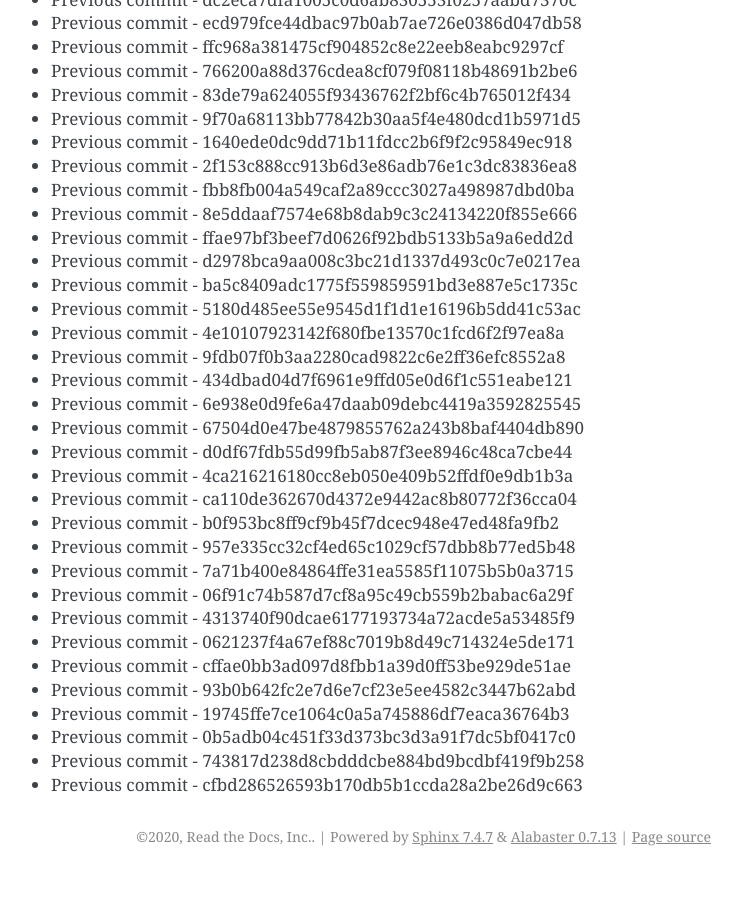
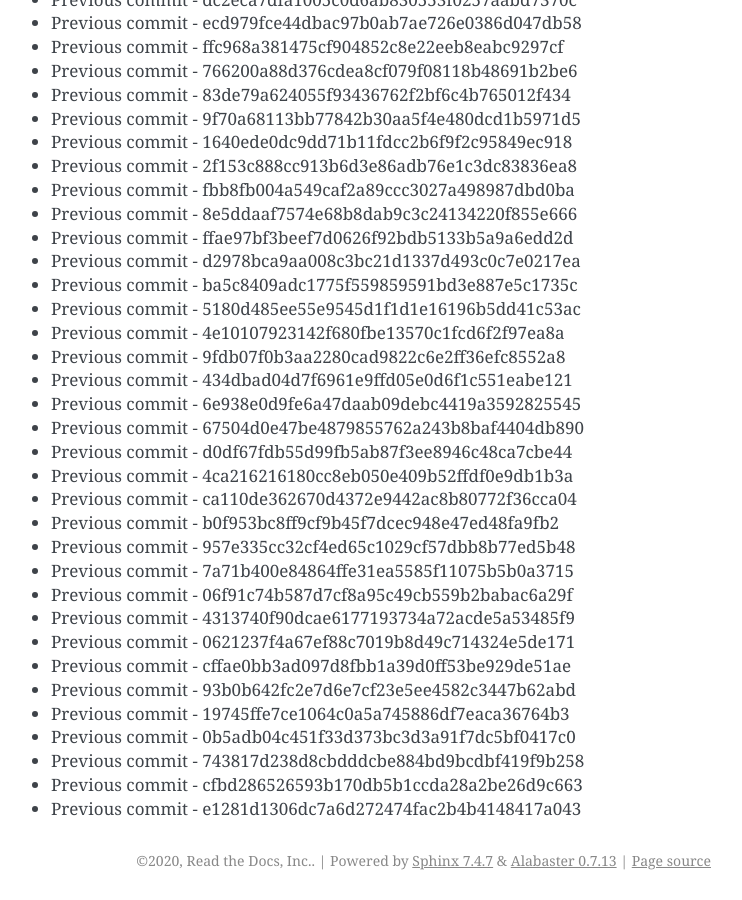
Before and after one commit to readthedocs/rtd-git-stresstest, a Sphinx documentation site: the page built from docs/updates.rst, in a window 1280 px wide and 900 px high, scrolled down 79019 px. Shown: the whole window, without its empty margins (399-1141 px from the left). Built offline with Sphinx 7.4.7, drawn with Linux system fonts in a browser that asks for light colours; before the commit the page ends 79895 px from its top, so only the background shows below that.

Commit message:
Generating commit from previous: e1281d1306dc7a6d272474fac2b4b4148417a043

```diff
--- a/docs/updates.rst
+++ b/docs/updates.rst
@@ -3352,3 +3352,4 @@ It can be tested for any performance characteristics.
 * Previous commit - 0b5adb04c451f33d373bc3d3a91f7dc5bf0417c0
 * Previous commit - 743817d238d8cbdddcbe884bd9bcdbf419f9b258
 * Previous commit - cfbd286526593b170db5b1ccda28a2be26d9c663
+* Previous commit - e1281d1306dc7a6d272474fac2b4b4148417a043
```
